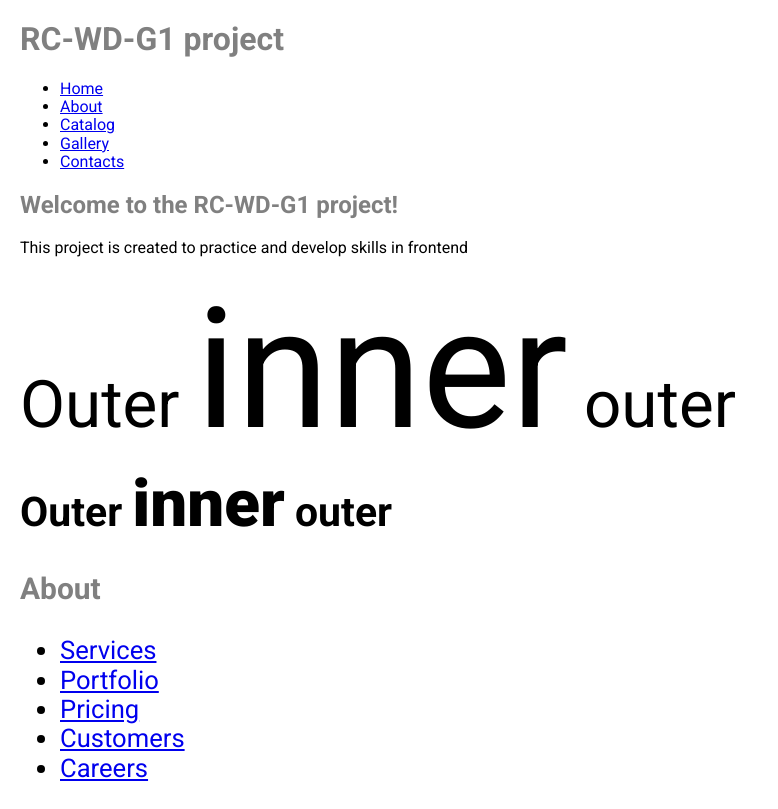
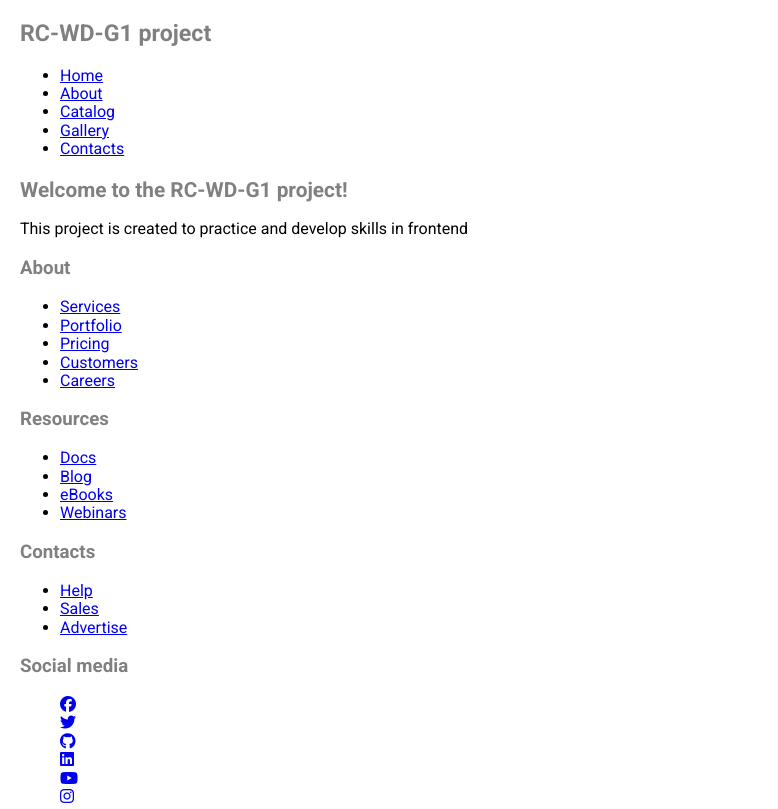
Before and after one commit to Alex-Jane19/RC-WD-G1, a plain HTML site: page index.html in a window 1280 px wide. Shown: the top 809 px of the page, without its empty margins (0-778 px from the left). Drawn offline with nearby package versions, Linux system fonts and the light colour scheme.

Commit message:
6.5-6.6 lesson task - font-sizes & font-awesome

```diff
--- a/css/main.css
+++ b/css/main.css
@@ -3,7 +3,7 @@ body {
     padding: 0;
     font-family: "Roboto", sans-serif;
     font-style: normal;
-    font-size: 16px;
+    font-size: 1rem;
 }
 
 header, nav, main, footer {
@@ -12,16 +12,15 @@ header, nav, main, footer {
 
 h1, h2, h3 {
     color: grey;
+    font-weight: 700;
+}
+h1 {
+    font-size: 1.45rem;
+}
+h2 {
+    font-size: 1.3rem;
 }
 
-div {
-    font-size: 1.6em;
+.list-unstyled {
+    list-style: none;
 }
-
-span {
-    font-size: 2.56em;
-}
-
-strong {
-    font-size: 1.6em;
-}
--- a/index.html
+++ b/index.html
@@ -31,14 +31,6 @@
             <h2>Welcome to the RC-WD-G1 project!</h2>
             <p>This project is created to practice and develop skills in frontend</p>
         </section>
-
-        <div>
-            <span>Outer <span>inner</span> outer</span>
-        </div>
-
-        <div>
-            <strong>Outer <strong>inner</strong> outer</strong>
-        </div>
     </main>
 
     <footer>
@@ -77,12 +69,12 @@
         <section class="footer-social">
             <h3>Social media</h3>
             <ul class="list-unstyled">
-                <li><a href="https://www.facebook.com/">Facebook</a></li>
-                <li><a href="https://twitter.com/">Twitter</a></li>
-                <li><a href="https://github.com/">Github</a></li>
-                <li><a href="https://www.linkedin.com/">LinkedIn</a></li>
-                <li><a href="https://www.youtube.com/">YouTube</a></li>
-                <li><a href="https://www.instagram.com/">Instagram</a></li>
+                <li><a href="https://www.facebook.com/"><i class="fab fa-facebook"></i></a></li>
+                <li><a href="https://twitter.com/"><i class="fab fa-twitter"></i></a></li>
+                <li><a href="https://github.com/"><i class="fab fa-github"></i></a></li>
+                <li><a href="https://www.linkedin.com/"><i class="fab fa-linkedin"></i></a></li>
+                <li><a href="https://www.youtube.com/"><i class="fab fa-youtube"></i></a></li>
+                <li><a href="https://www.instagram.com/"><i class="fab fa-instagram"></i></a></li>
             </ul>
         </section>
 
```
